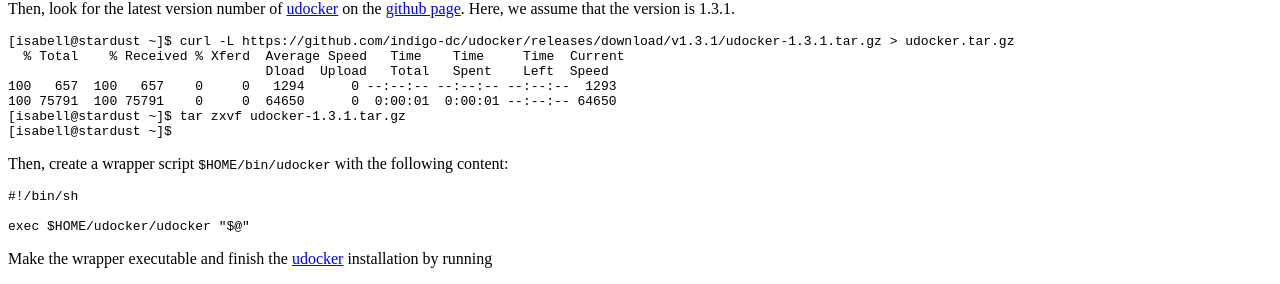
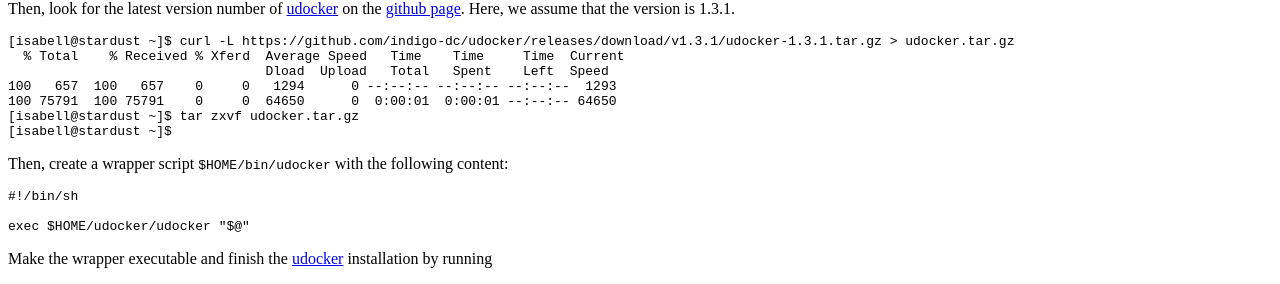
Before and after one commit to Uberspace/lab, a Sphinx documentation site: the page built from source/guide_libreoffice.rst, in a window 1280 px wide and 900 px high, scrolled down 5697 px. Shown: the part 151-435 px from the top of the window. Built offline with Sphinx 7.4.7 and the Read the Docs theme 2.0.0, drawn with Linux system fonts in a browser that asks for light colours.

Commit message:
[libreoffice] fix tar name in udocker install

```diff
--- a/source/guide_libreoffice.rst
+++ b/source/guide_libreoffice.rst
@@ -87,7 +87,7 @@
                                    Dload  Upload   Total   Spent    Left  Speed
   100   657  100   657    0     0   1294      0 --:--:-- --:--:-- --:--:--  1293
   100 75791  100 75791    0     0  64650      0  0:00:01  0:00:01 --:--:-- 64650
-  [isabell@stardust ~]$ tar zxvf udocker-1.3.1.tar.gz
+  [isabell@stardust ~]$ tar zxvf udocker.tar.gz
   [isabell@stardust ~]$
 
 Then, create a wrapper script ``$HOME/bin/udocker`` with the following content:
```
